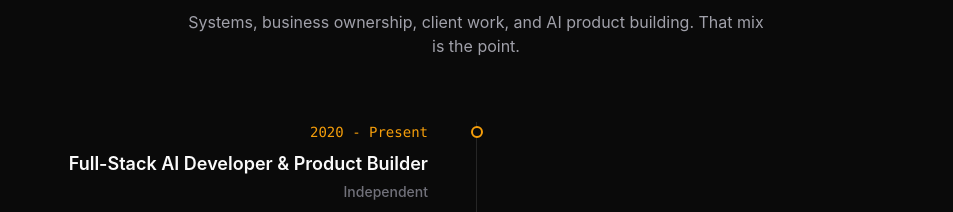
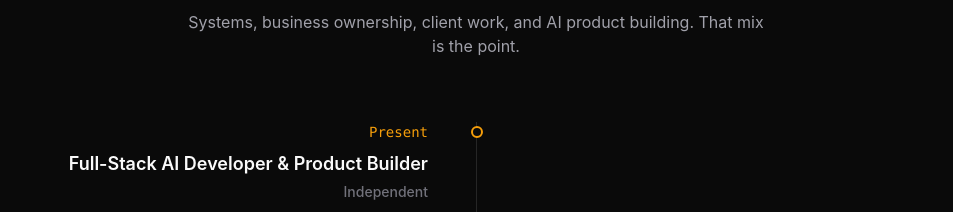
Before and after one commit to fenixgx/curriculum, a Next.js app: page / in a window 1280 px wide. Shown: the part 8040-8252 px from the top of the page, without its empty margins (164-1117 px from the left). Built offline with nearby package versions, Linux system fonts and the light colour scheme.

Commit message:
copy: simplify current experience period

```diff
--- a/src/data/experience.ts
+++ b/src/data/experience.ts
@@ -8,7 +8,7 @@ export interface Experience {
 
 export const experiences: Experience[] = [
   {
-    period: "2020 - Present",
+    period: "Present",
     title: "Full-Stack AI Developer & Product Builder",
     company: "Independent",
     description:
```
